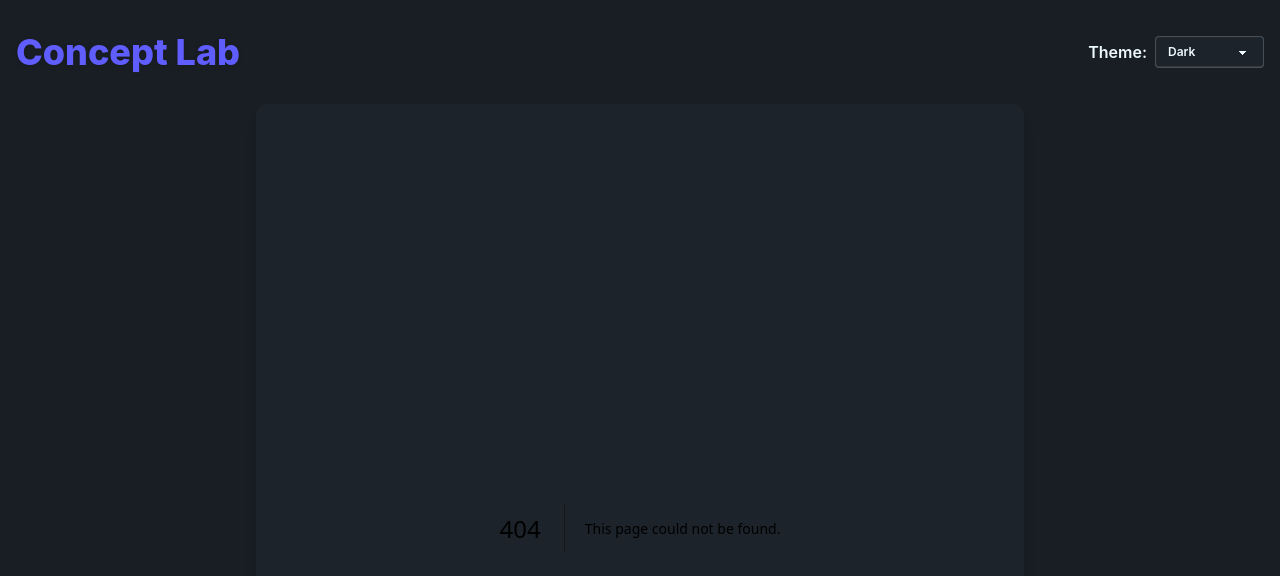
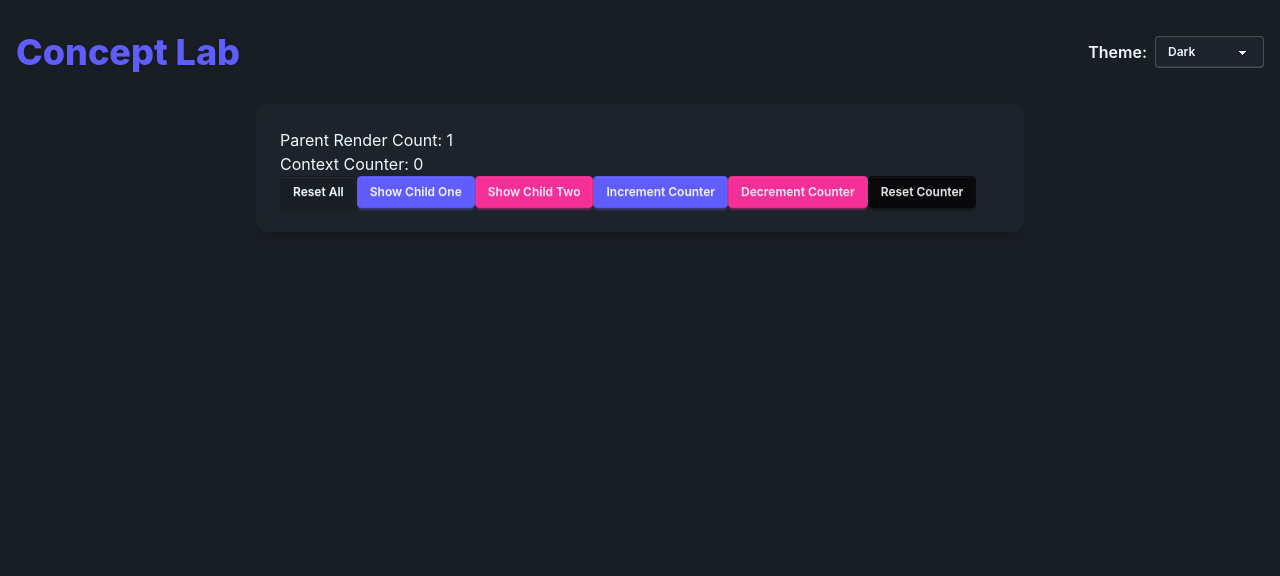
Before and after one commit to SSlimShady/concept-lab, a Next.js app in the folder apps/frontend/: page /react/use-context in a window 1280 px wide. Before the commit this address had no page. Shown: the top 576 px of the page. Built offline with nearby package versions, Linux system fonts and the light colour scheme.

Commit message:
useContext basic case

```diff
--- /dev/null
+++ b/apps/frontend/app/react/use-context/child-one/page.tsx
@@ -0,0 +1,36 @@
+import { forwardRef, useContext, useImperativeHandle, useRef } from "react";
+import { CounterContext } from "../page";
+
+const ChildOne = forwardRef((props, ref) => {
+  const childOneRenderCount = useRef(0);
+  childOneRenderCount.current += 1;
+  const counterContext = useContext(CounterContext);
+
+  useImperativeHandle(ref, () => ({
+    reset: () => (childOneRenderCount.current = 0),
+  }));
+
+  return (
+    <div>
+      <p>Child One Render Count: {childOneRenderCount.current}</p>
+      <p>Context Counter: {counterContext.count}</p>
+      <button
+        className="btn btn-primary btn-sm"
+        onClick={counterContext.increment}
+      >
+        Increment Counter
+      </button>
+      <button
+        className="btn btn-secondary btn-sm"
+        onClick={counterContext.decrement}
+      >
+        Decrement Counter
+      </button>
+      <button className="btn btn-neutral btn-sm" onClick={counterContext.reset}>
+        Reset Counter
+      </button>
+    </div>
+  );
+});
+
+export default ChildOne;
--- /dev/null
+++ b/apps/frontend/app/react/use-context/child-two/page.tsx
@@ -0,0 +1,36 @@
+import { forwardRef, useContext, useImperativeHandle, useRef } from "react";
+import { CounterContext } from "../page";
+
+const ChildTwo = forwardRef((props, ref) => {
+  const childTwoRenderCount = useRef(0);
+  childTwoRenderCount.current += 1;
+  const counterContext = useContext(CounterContext);
+
+  useImperativeHandle(ref, () => ({
+    reset: () => (childTwoRenderCount.current = 0),
+  }));
+
+  return (
+    <div>
+      <p>Child Two Render Count: {childTwoRenderCount.current}</p>
+      <p>Context Counter: {counterContext.count}</p>
+      <button
+        className="btn btn-primary btn-sm"
+        onClick={counterContext.increment}
+      >
+        Increment Counter
+      </button>
+      <button
+        className="btn btn-secondary btn-sm"
+        onClick={counterContext.decrement}
+      >
+        Decrement Counter
+      </button>
+      <button className="btn btn-neutral btn-sm" onClick={counterContext.reset}>
+        Reset Counter
+      </button>
+    </div>
+  );
+});
+
+export default ChildTwo;
--- /dev/null
+++ b/apps/frontend/app/react/use-context/page.tsx
@@ -0,0 +1,78 @@
+"use client";
+import { createContext, useEffect, useRef, useState } from "react";
+import ChildOne from "./child-one/page";
+import ChildTwo from "./child-two/page";
+import { ChildRefType } from "types";
+
+export const CounterContext = createContext({
+  count: 0,
+  increment: () => {},
+  decrement: () => {},
+  reset: () => {},
+});
+
+export const useContextGuide = () => {
+  const [count, setCount] = useState(0);
+  const [showChildOne, setShowChildOne] = useState(false);
+  const [showChildTwo, setShowChildTwo] = useState(false);
+  const parentRenderCount = useRef(0);
+  parentRenderCount.current += 1;
+
+  const childOneRef = useRef<ChildRefType>(null);
+  const childTwoRef = useRef<ChildRefType>(null);
+
+  const resetAll = () => {
+    setCount(0);
+    parentRenderCount.current = 0;
+    if (childOneRef.current) childOneRef.current.reset();
+    if (childTwoRef.current) childTwoRef.current.reset();
+  };
+
+  return (
+    <CounterContext.Provider
+      value={{
+        count,
+        increment: () => setCount((c) => c + 1),
+        decrement: () => setCount((c) => c - 1),
+        reset: () => setCount(0),
+      }}
+    >
+      <p>Parent Render Count: {parentRenderCount.current}</p>
+      <p>Context Counter: {count}</p>
+      <button className="btn btn-grey btn-sm" onClick={() => resetAll()}>
+        Reset All
+      </button>
+      <button
+        className="btn btn-primary btn-sm"
+        onClick={() => setShowChildOne(!showChildOne)}
+      >
+        Show Child One
+      </button>
+      <button
+        className="btn btn-secondary btn-sm"
+        onClick={() => setShowChildTwo(!showChildTwo)}
+      >
+        Show Child Two
+      </button>
+      <button
+        className="btn btn-primary btn-sm"
+        onClick={() => setCount((c) => c + 1)}
+      >
+        Increment Counter
+      </button>
+      <button
+        className="btn btn-secondary btn-sm"
+        onClick={() => setCount((c) => c - 1)}
+      >
+        Decrement Counter
+      </button>
+      <button className="btn btn-neutral btn-sm" onClick={() => setCount(0)}>
+        Reset Counter
+      </button>
+      {showChildOne && <ChildOne ref={childOneRef} />}
+      {showChildTwo && <ChildTwo ref={childTwoRef} />}
+    </CounterContext.Provider>
+  );
+};
+
+export default useContextGuide;
--- a/apps/frontend/app/react/use-effect/page.tsx
+++ b/apps/frontend/app/react/use-effect/page.tsx
@@ -8,11 +8,11 @@ function ChildExample({
 }) {
   useEffect(() => {
     handleEffect(
-      "--(Child) UseEffect with Empty Dependency Array. Child component mounted!"
+      "(Child) UseEffect with Empty Dependency Array. Child component mounted!"
     );
     return () => {
       handleEffect(
-        "--(Child) UseEffect with Empty Dependency Array. Child component unmounted!"
+        "(Child) UseEffect with Empty Dependency Array. Child component unmounted!"
       );
     };
   }, []);
@@ -33,19 +33,19 @@ export const useEffectGuide = () => {
   useEffect(() => {
     setLogs((prevLogs) => [
       ...prevLogs,
-      `--UseEffect with Count Dependency. Count: ${useStateCount}`,
+      `UseEffect with Count Dependency. Count: ${useStateCount}`,
     ]);
   }, [useStateCount]);
 
   useEffect(() => {
     setLogs((prevLogs) => [
       ...prevLogs,
-      "--UseEffect with Empty Dependency Array. Component mounted!",
+      "UseEffect with Empty Dependency Array. Component mounted!",
     ]);
     return () => {
       setLogs((prevLogs) => [
         ...prevLogs,
-        "--UseEffect with Empty Dependency Array. Component unmounted!",
+        "UseEffect with Empty Dependency Array. Component unmounted!",
       ]);
     };
   }, []);
--- /dev/null
+++ b/apps/frontend/types.ts
@@ -0,0 +1,3 @@
+export type ChildRefType = {
+  reset: () => void;
+};
```
